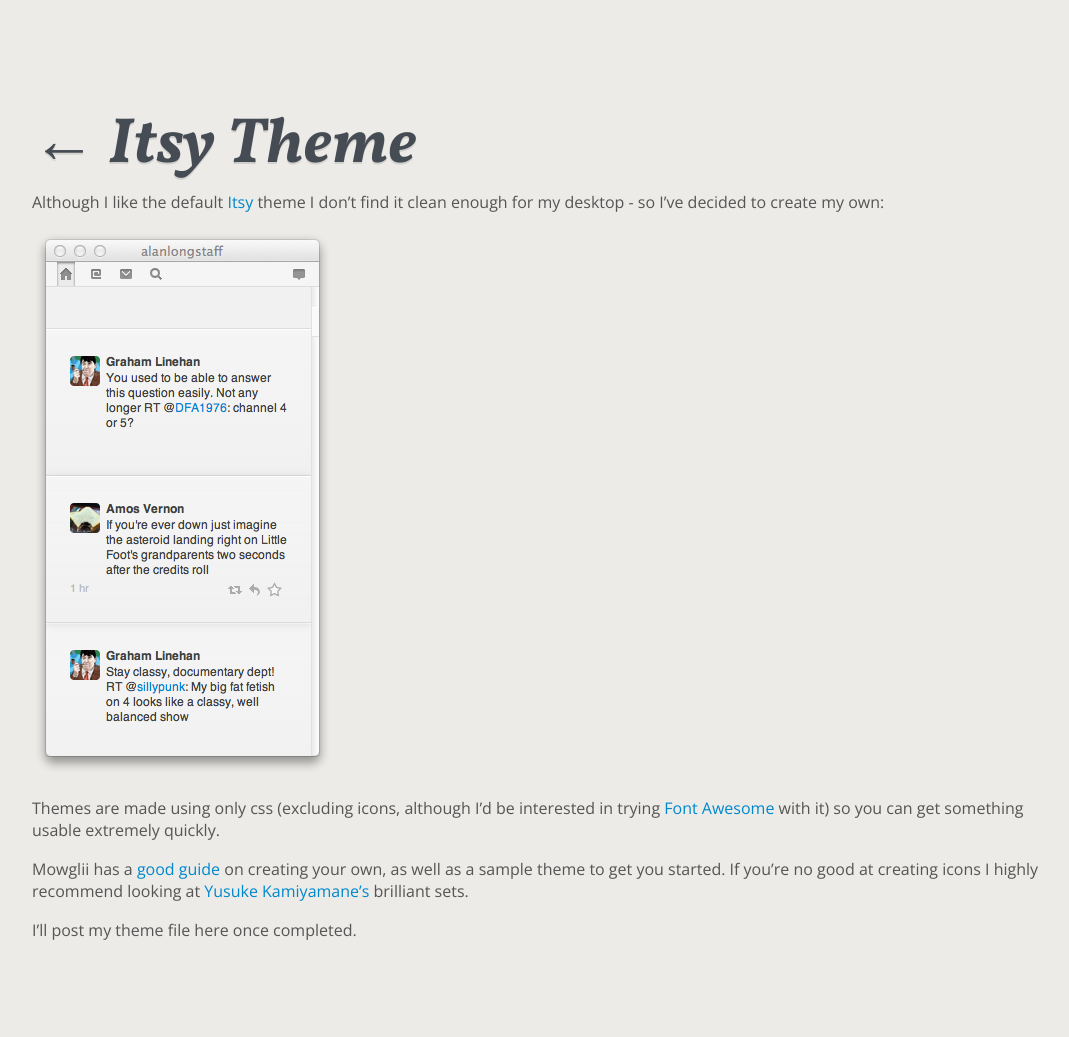
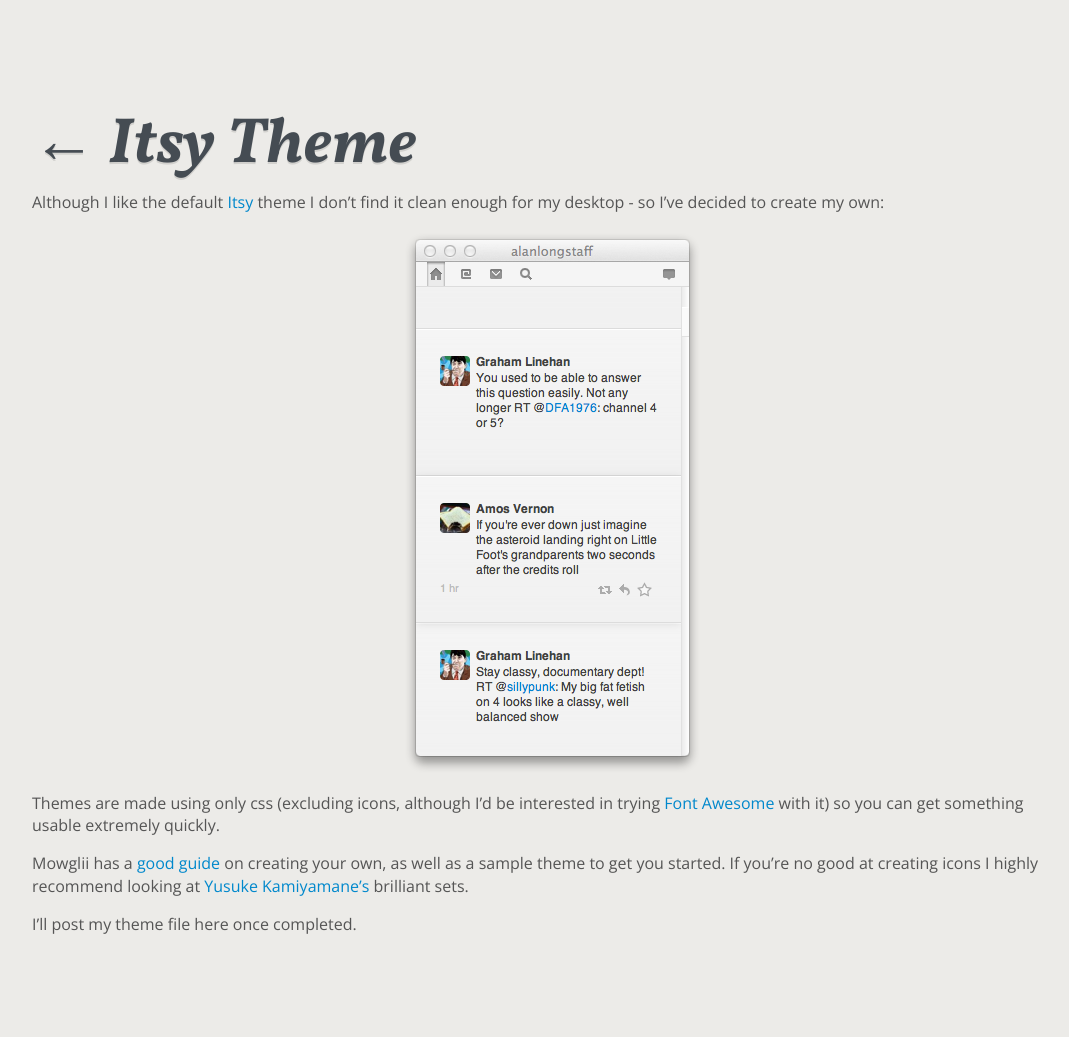
Before and after one commit to alialo/alialo.github.com, a Jekyll site: the page built from _posts/2012-05-20-itsy-theme.md, in a window 1280 px wide. Shown: the whole page, without its empty margins (88-1157 px from the left). Built offline with Jekyll 4.4.1, drawn with Linux system fonts in a browser that asks for light colours; nearby versions of some CDN libraries.

Commit message:
centred post images

```diff
--- a/static/css/base.css
+++ b/static/css/base.css
@@ -228,6 +228,11 @@
 	padding: 80px;
 	max-width: 1136px;
 }
+#post img {
+	display: block;
+	margin: 0 auto;
+	max-width: 100%;
+}
 
 /*----------- media queries -----------*/
 
```
